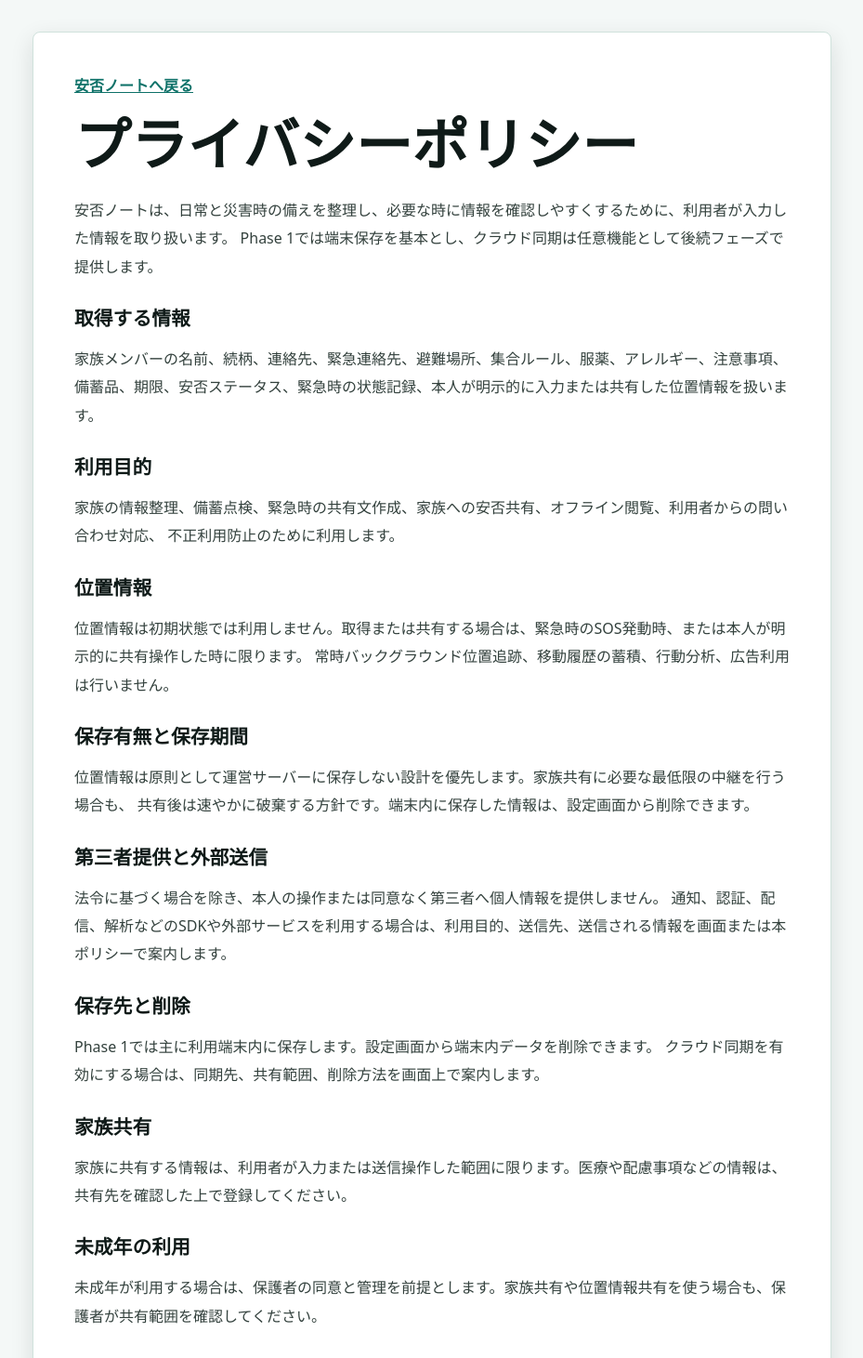
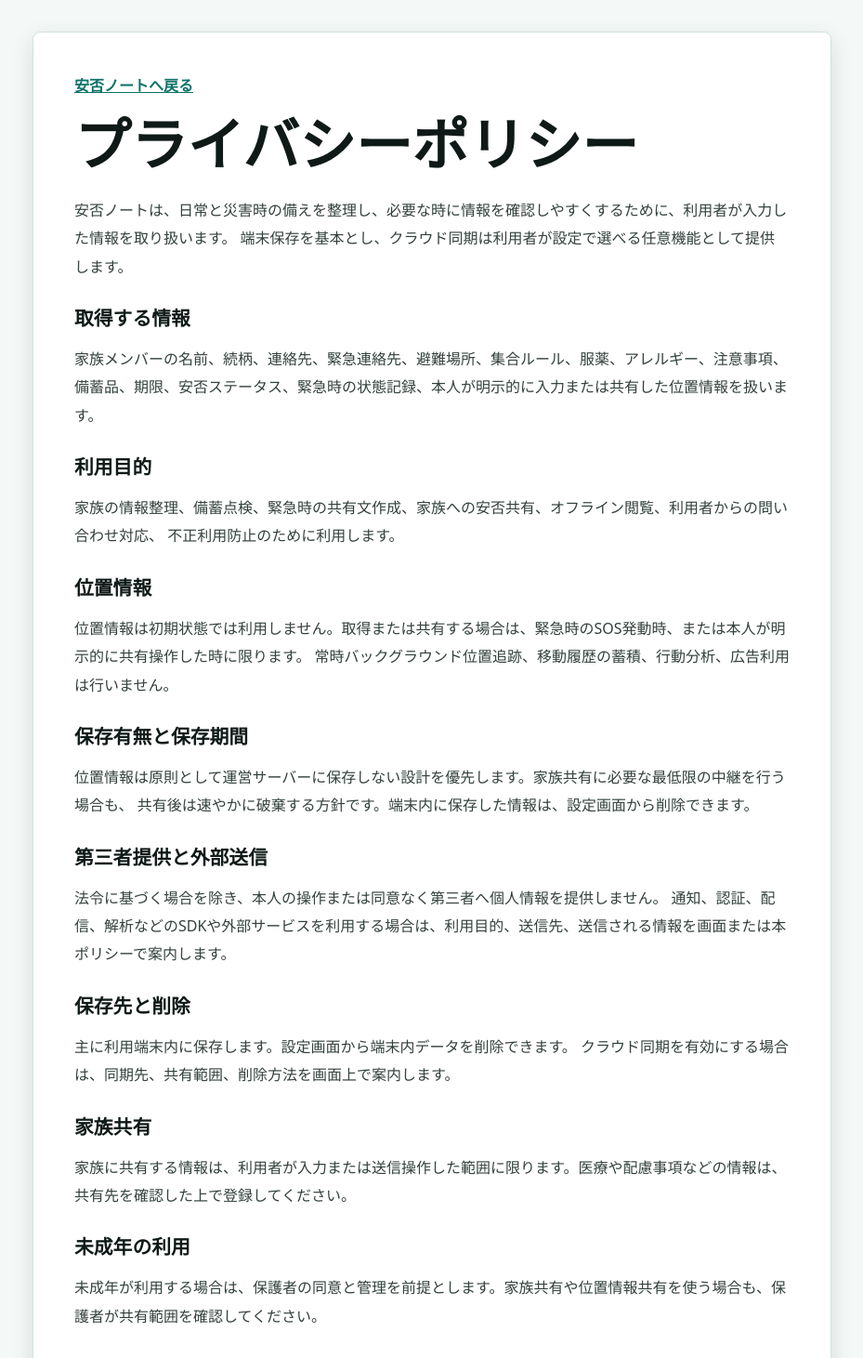
Before and after one commit to atushi0095-del/anpiservice, a Next.js app: page /privacy in a window 1280 px wide. Shown: the top 1461 px of the page at 93% size, without its empty margins (175-1104 px from the left). Built offline with nearby package versions, Linux system fonts and the light colour scheme.

Commit message:
Polish release copy

```diff
--- a/app/api/invites/[code]/route.ts
+++ b/app/api/invites/[code]/route.ts
@@ -111,7 +111,7 @@ export async function POST(request: NextRequest, context: RouteContext) {
         inviteStatus: "accepted",
         acceptedAt: now,
         active: true,
-        preferredChannel: "push",
+        preferredChannel: "push"
       },
       { merge: true }
     );
--- a/app/privacy/page.tsx
+++ b/app/privacy/page.tsx
@@ -8,7 +8,7 @@ export default function PrivacyPage() {
         <h1>プライバシーポリシー</h1>
         <p>
           安否ノートは、日常と災害時の備えを整理し、必要な時に情報を確認しやすくするために、利用者が入力した情報を取り扱います。
-          Phase 1では端末保存を基本とし、クラウド同期は任意機能として後続フェーズで提供します。
+          端末保存を基本とし、クラウド同期は利用者が設定で選べる任意機能として提供します。
         </p>
         <h2>取得する情報</h2>
         <p>
@@ -37,7 +37,7 @@ export default function PrivacyPage() {
         </p>
         <h2>保存先と削除</h2>
         <p>
-          Phase 1では主に利用端末内に保存します。設定画面から端末内データを削除できます。
+          主に利用端末内に保存します。設定画面から端末内データを削除できます。
           クラウド同期を有効にする場合は、同期先、共有範囲、削除方法を画面上で案内します。
         </p>
         <h2>家族共有</h2>
--- a/components/disaster-note-app.tsx
+++ b/components/disaster-note-app.tsx
@@ -1095,14 +1095,14 @@ export function DisasterNoteApp() {
     recordEmergencyStatus(selectedEmergencyStatus, messageText);
     setEmergencyPanelOpen(false);
     setMessage(
-      `${statusLabels[selectedEmergencyStatus]}をアプリ内に送信しました。家族状況と最新の共有に反映しました。クラウド同期前は、この端末内の記録として保存されます。`
+      `${statusLabels[selectedEmergencyStatus]}をアプリ内に記録しました。家族の状況に反映しました。クラウド同期を使っていない場合は、この端末内の記録として保存されます。`
     );
   }
 
   function shareFamilyInvite(member?: HouseholdMember) {
     const targetName = member?.name ? `${member.name}さん` : "家族";
     const origin = typeof window !== "undefined" ? window.location.origin : "https://anpinote.vercel.app";
-    const text = `${targetName}へ\n安否ノートで家族の連絡先、避難場所、備蓄、緊急時の安否共有を一緒に確認しましょう。\n${origin}\n\n※現時点では端末内保存が中心です。自動同期は今後のクラウド同期機能で対応予定です。`;
+    const text = `${targetName}へ\n安否ノートで家族の連絡先、避難場所、備蓄、緊急時の安否共有を一緒に確認しましょう。\n${origin}\n\n※端末保存を基本に、設定からクラウド同期も利用できます。`;
 
     if (navigator.share) {
       navigator
@@ -1495,7 +1495,7 @@ export function DisasterNoteApp() {
             <p className="panel-label">家族</p>
             <h2>家族メンバー</h2>
             <p className="small-copy">
-              家族を追加したら、招待をLINEやメールで送れます。今は端末内保存が中心のため、自動で同じデータが同期されるのはPhase 2のクラウド同期からです。
+              家族を追加したら、招待をLINEやメールで送れます。相手が承認すると、家族の安否確認をお互いに確認できます。
             </p>
             <div className="mutual-watch-card">
               <div>
```
